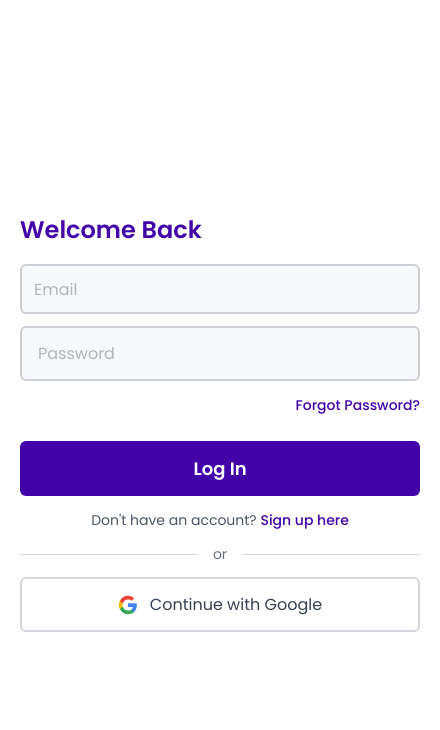
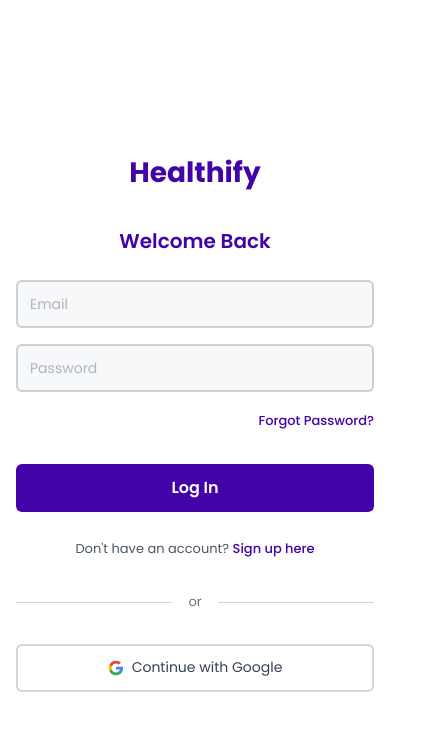
Before and after one commit to BusandCode/healthify, a Next.js app: page /login in a window 390 px wide. Shown: the top 730 px of the page, 440 px wide, since content can reach past the window. Built offline with nearby package versions, Linux system fonts and the light colour scheme.

Commit message:
healthify

```diff
--- a/app/login/page.js
+++ b/app/login/page.js
@@ -22,13 +22,13 @@
   // Splash Screen - shows for 3 seconds
   if (showSplash) {
     return (
-      <section className='flex justify-center items-center min-h-screen bg-[#4203a9]'>
-        <div className='text-center px-6'>
-          <h1 className='text-[40px] md:text-[50px] lg:text-[60px] text-white font-bold animate-pulse'>
+      <section className='flex justify-center items-center min-h-screen bg-[#4203a9] px-4'>
+        <div className='text-center'>
+          <h1 className='text-[32px] sm:text-[40px] md:text-[50px] lg:text-[60px] text-white font-bold animate-pulse leading-tight'>
             Welcome to Healthify
           </h1>
-          <div className='mt-8'>
-            <div className='w-12 h-12 border-4 border-white border-t-transparent rounded-full animate-spin mx-auto'></div>
+          <div className='mt-6 sm:mt-8'>
+            <div className='w-10 h-10 sm:w-12 sm:h-12 border-4 border-white border-t-transparent rounded-full animate-spin mx-auto'></div>
           </div>
         </div>
       </section>
@@ -37,29 +37,36 @@
 
   // Main Login Page - shows after splash screen
   return (
-    <section className='flex gap-[220px]'>
-      {/* Welcome --> Big Screen */}
-      <div className='hidden max-w-[500px] w-full md:flex justify-center items-center text-center bg-[#4203a9] min-h-screen rounded-tr-[25px] rounded-br-[25px]'>
-        <h1 className='text-[30px] md:text-[40px] lg:text-[50px] text-white font-bold'>
+    <section className='flex flex-col lg:flex-row min-h-screen'>
+      {/* Welcome Section - Hidden on mobile, visible on larger screens */}
+      <div className='hidden lg:flex lg:max-w-[500px] lg:w-full justify-center items-center text-center bg-[#4203a9] min-h-screen rounded-tr-[25px] rounded-br-[25px]'>
+        <h1 className='text-[30px] xl:text-[40px] 2xl:text-[50px] text-white font-bold px-8'>
           Welcome to Healthify
         </h1>
       </div>
 
-      {/* Login Page */}
-      <div className='flex max-w-fit mx-auto md:mx-0 flex-col min-h-screen justify-center items-center px-5'>
-        <div className='flex justify-center items-start flex-col'>
+      {/* Login Section */}
+      <div className='flex flex-1 flex-col min-h-screen justify-center items-center px-4 sm:px-6 lg:px-8 py-8'>
+        <div className='w-full max-w-[400px]'>
+          {/* Mobile Header - Only visible on mobile */}
+          <div className='lg:hidden text-center mb-8'>
+            <h1 className='text-[28px] sm:text-[32px] text-[#4203a9] font-bold mb-2'>
+              Healthify
+            </h1>
+          </div>
+
           {/* Login Header */}
-          <h2 className='text-[24px] md:text-[28px] font-semibold text-[#4203a9] mb-4 text-center'>
+          <h2 className='text-[20px] sm:text-[24px] lg:text-[28px] font-semibold text-[#4203a9] mb-6 text-center lg:text-left'>
             Welcome Back
           </h2>
 
           {/* Form */}
-          <div className='flex flex-col gap-3 w-[400px] mx-auto'>
+          <div className='flex flex-col gap-4'>
             {/* Email */}
             <div className='flex flex-col'>
               <input
                 type="email"
-              className='bg-gray-200/30 text-gray-500 w-full h-[50px] border-[2px] border-gray-500/30 p-3 rounded-md outline-0 focus:border-[#4203a9] transition-colors'
+                className='bg-gray-200/30 text-gray-500 w-full h-[48px] sm:h-[50px] border-[2px] border-gray-500/30 px-3 py-2 rounded-md outline-0 focus:border-[#4203a9] transition-colors text-[14px] sm:text-[16px]'
                 placeholder='Email'
               />
             </div>
@@ -68,35 +75,38 @@
             <div className='flex flex-col'>
               <input
                 type="password"
-                className='bg-gray-200/30 text-gray-500 w-full h-[55px] border-[2px] border-gray-500/30 p-4 rounded-md outline-0 focus:border-[#4203a9] transition-colors'
+                className='bg-gray-200/30 text-gray-500 w-full h-[48px] sm:h-[55px] border-[2px] border-gray-500/30 px-3 py-2 rounded-md outline-0 focus:border-[#4203a9] transition-colors text-[14px] sm:text-[16px]'
                 placeholder='Password'
               />
             </div>
 
             {/* Forgot Password Link */}
             <div className='text-right mb-2'>
-              <Link href="/forgot-password" className='text-[#4203a9] text-[14px] font-medium hover:underline cursor-pointer'>
+              <Link href="/forgot-password" className='text-[#4203a9] text-[13px] sm:text-[14px] font-medium hover:underline cursor-pointer'>
                 Forgot Password?
               </Link>
             </div>
 
             {/* Login Button */}
-            <div onClick={handleLoad} className='mt-1 bg-[#4203a9] cursor-pointer hover:bg-[#5a1bb8] transition-colors duration-300 text-white w-full h-[55px] flex justify-center items-center rounded-md'>
-              {isLoad ?
-                <div className='w-8 h-8 bg-[#4203a9] border-4 border-white border-t-transparent rounded-full animate-spin mx-auto'></div>
-                : <button
-                    className='text-white text-[18px] cursor-pointer font-semibold flex justify-center items-center'
+            <div
+              onClick={handleLoad}
+              className='mt-2 bg-[#4203a9] cursor-pointer hover:bg-[#5a1bb8] active:bg-[#3a0287] transition-colors duration-300 text-white w-full h-[48px] sm:h-[55px] flex justify-center items-center rounded-md touch-manipulation'
             >
+              {isLoad ? (
+                <div className='w-6 h-6 sm:w-8 sm:h-8 border-3 sm:border-4 border-white border-t-transparent rounded-full animate-spin'></div>
+              ) : (
+                <button className='text-white text-[16px] sm:text-[18px] cursor-pointer font-semibold'>
                   Log In
                 </button>
-              }
+              )}
             </div>
 
             {/* Sign Up Link */}
-            <div className='text-center'>
-              <span className='text-gray-600 text-[14px]'>
+            <div className='text-center mt-2'>
+              <span className='text-gray-600 text-[13px] sm:text-[14px]'>
                 Don&apos;t have an account?{' '}
-                <Link href="/signup"
+                <Link
+                  href="/signup"
                   className='text-[#4203a9] font-medium hover:underline cursor-pointer'
                 >
                   Sign up here
@@ -105,24 +115,22 @@
             </div>
 
             {/* Divider */}
-            <div className='flex items-center'>
+            <div className='flex items-center my-4'>
               <div className='flex-1 h-px bg-gray-300'></div>
-              <span className='px-4 text-gray-500 text-[14px]'>or</span>
+              <span className='px-4 text-gray-500 text-[13px] sm:text-[14px]'>or</span>
               <div className='flex-1 h-px bg-gray-300'></div>
             </div>
 
             {/* Google Sign In Button */}
             <div>
-              <button
-                className='bg-white border-[2px] border-gray-300 text-gray-700 w-full h-[55px] rounded-md text-[16px] cursor-pointer flex justify-center items-center hover:bg-gray-50 transition-colors duration-300'
-              >
-                <svg className='w-5 h-5 mr-3' viewBox='0 0 24 24'>
+              <button className='bg-white border-[2px] border-gray-300 text-gray-700 w-full h-[48px] sm:h-[55px] rounded-md text-[14px] sm:text-[16px] cursor-pointer flex justify-center items-center hover:bg-gray-50 active:bg-gray-100 transition-colors duration-300 touch-manipulation'>
+                <svg className='w-4 h-4 sm:w-5 sm:h-5 mr-2 sm:mr-3 flex-shrink-0' viewBox='0 0 24 24'>
                   <path fill='#4285F4' d='M22.56 12.25c0-.78-.07-1.53-.2-2.25H12v4.26h5.92c-.26 1.37-1.04 2.53-2.21 3.31v2.77h3.57c2.08-1.92 3.28-4.74 3.28-8.09z'/>
                   <path fill='#34A853' d='M12 23c2.97 0 5.46-.98 7.28-2.66l-3.57-2.77c-.98.66-2.23 1.06-3.71 1.06-2.86 0-5.29-1.93-6.16-4.53H2.18v2.84C3.99 20.53 7.7 23 12 23z'/>
                   <path fill='#FBBC05' d='M5.84 14.09c-.22-.66-.35-1.36-.35-2.09s.13-1.43.35-2.09V7.07H2.18C1.43 8.55 1 10.22 1 12s.43 3.45 1.18 4.93l2.85-2.22.81-.62z'/>
                   <path fill='#EA4335' d='M12 5.38c1.62 0 3.06.56 4.21 1.64l3.15-3.15C17.45 2.09 14.97 1 12 1 7.7 1 3.99 3.47 2.18 7.07l3.66 2.84c.87-2.6 3.3-4.53 6.16-4.53z'/>
                 </svg>
-                Continue with Google
+                <span className='truncate'>Continue with Google</span>
               </button>
             </div>
           </div>
```
Lines whose indentation alone changed are shown as unchanged.
